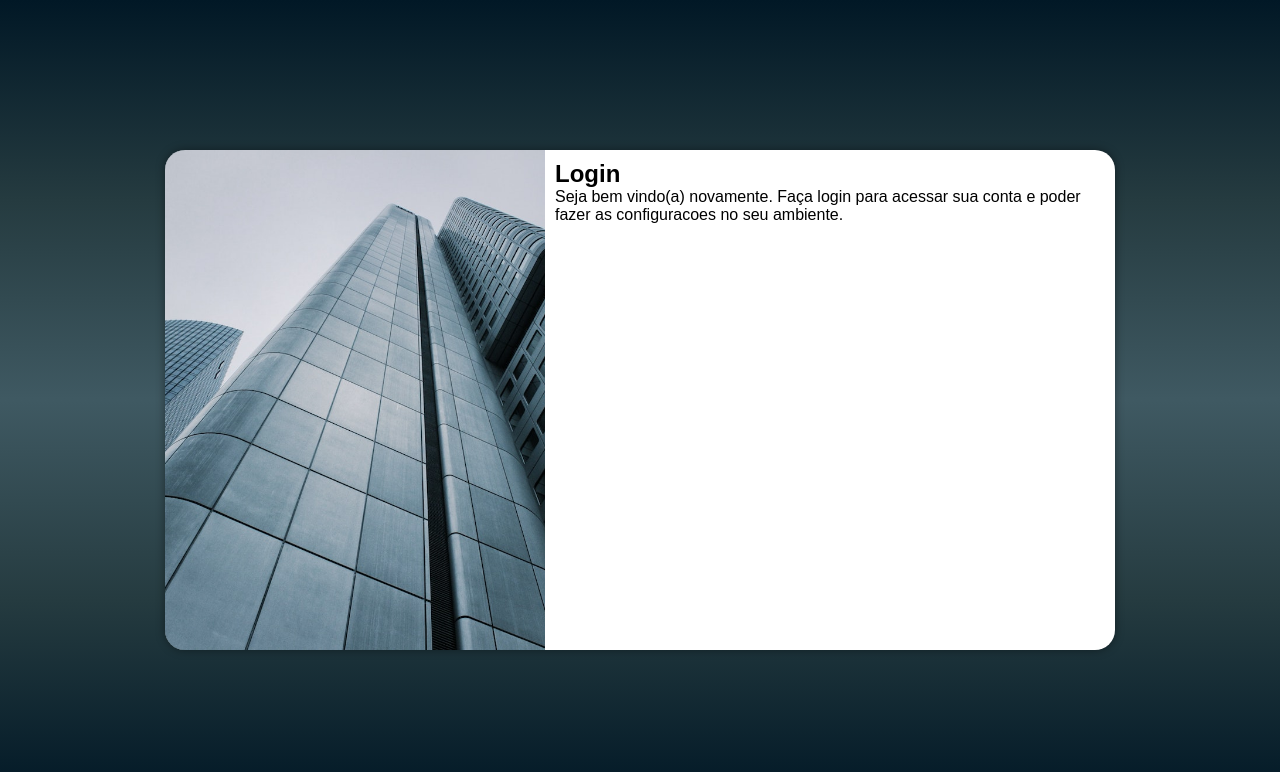
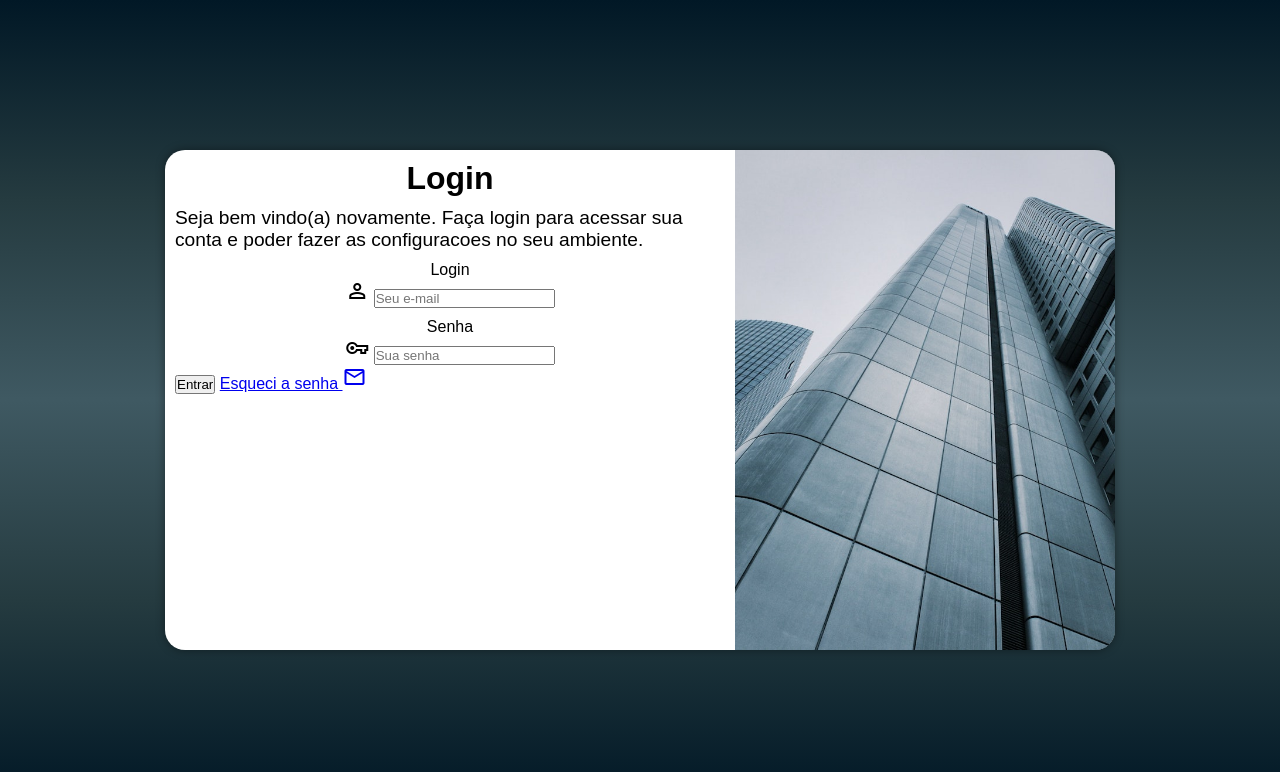
Before and after one commit to RichardRozin/projeto-login, a plain HTML site: page index.html in a window 1280 px wide. Drawn offline with nearby package versions, Linux system fonts and the light colour scheme.

Commit message:
projeto-login

```diff
--- a/estilo/media-query.css
+++ b/estilo/media-query.css
@@ -45,14 +45,22 @@ Grandes telas: acima de 1200px
     }
 
     div#imagem{
-        float: left;
+        float: right;
         width: 40%;
         height: 100%;
         background-position: center top;
     }
 
     div#formulario{
-        float: right;
+        float: left;
         width: 60%;
     }
+
+    div#formulario > h1{
+        font-size: 2em;
+    }
+
+    div#formulario > p{
+        font-size: 1.2em;
+    }
 }
--- a/estilo/style.css
+++ b/estilo/style.css
@@ -50,3 +50,23 @@ div#formulario{
     display: block;
     padding: 10px;
 }
+
+div#formulario > h1{
+    text-align: center;
+    margin-bottom: 10px;
+}
+
+div#formulario > p{
+    font-size: 0.8em;
+}
+
+div.campo{
+    display: block;
+    text-align: center;
+    margin-top: 10px;
+}
+
+label{
+    display: block;
+    text-align: center;
+}
--- a/index.html
+++ b/index.html
@@ -7,6 +7,7 @@
     <title>login</title>
     <link rel="stylesheet" href="estilo/style.css">
     <link rel="stylesheet" href="estilo/media-query.css">
+    <link href="https://fonts.googleapis.com/css2?family=Material+Symbols+Outlined" rel="stylesheet" />
 </head>
 <body>
     <main>
@@ -20,7 +21,22 @@
                 <h1>Login</h1>
                 <p>Seja bem vindo(a) novamente. Faça login para acessar sua conta e poder fazer as configuracoes no seu ambiente.</p>
                 <form action="login.php" method="post">
+                    <!--Input para o nome de usuario-->
+                    <div class="campo">
+                        <label for="ilogin">Login</label>
+                        <span class="material-symbols-outlined">person</span>
+                        <input type="email" name="login" id="ilogin" placeholder="Seu e-mail" required>
 
+                    </div>
+                    <!--Input para senha do usuario-->
+                    <div class="campo">
+                        <label for="isenha">Senha</label>
+                        <span class="material-symbols-outlined">vpn_key</span>
+                        <input type="password" name="senha" id="isenha" placeholder="Sua senha" required minlength="8">
+
+                    </div>
+                    <input type="submit" value="Entrar">
+                    <a href="esqueci.html">Esqueci a senha <span class="material-symbols-outlined">mail</span></a>
                 </form>
             </div>
 
```
